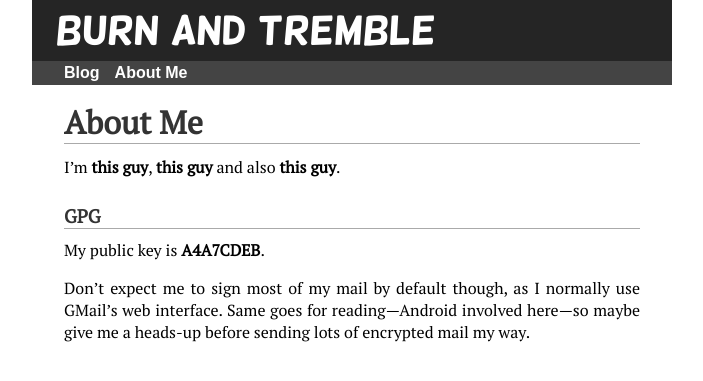
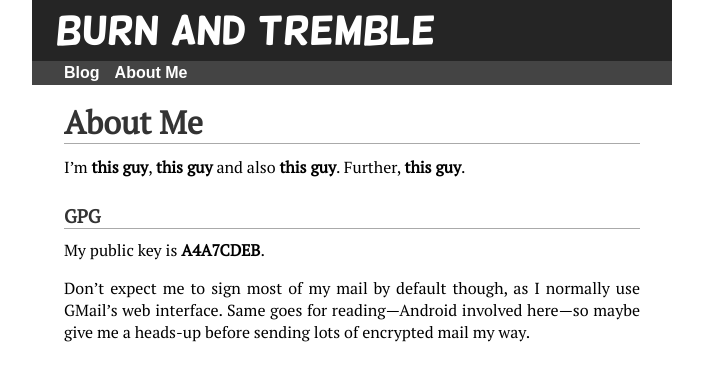
Before and after one commit to hermannloose/hermannloose.github.com, a Jekyll site: the page built from about.md, in a window 1280 px wide. Shown: the top 381 px of the page, without its empty margins (288-991 px from the left). Built offline with Jekyll 4.4.1, drawn with Linux system fonts in a browser that asks for light colours; some web fonts are replaced.

Commit message:
Add link to Google+ to About Me page.

```diff
--- a/about.md
+++ b/about.md
@@ -7,7 +7,8 @@ title: "About Me"
 
 I'm [this guy](https://github.com/hermannloose), [this
 guy](https://twitter.com/hermannloose) and also [this
-guy](https://facebook.com/hermannloose).
+guy](https://facebook.com/hermannloose). Further, [this
+guy](https://plus.google.com/u/0/107980417360832836385/posts).
 
 ### GPG
 My public key is [A4A7CDEB](http://pgp.mit.edu:11371/pks/lookup?op=vindex&search=0x1DBAC963A4A7CDEB).
```
